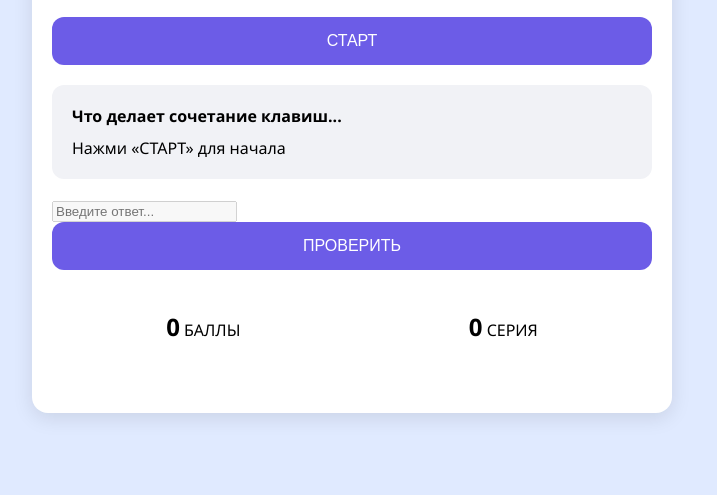
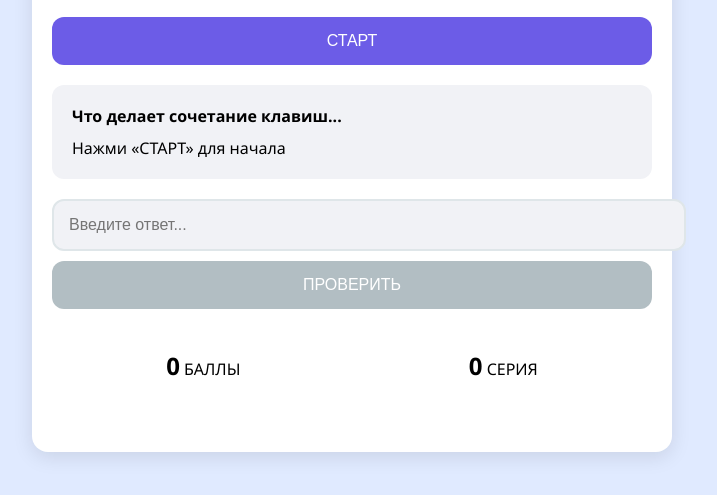
Before and after one commit to DeniTuranov/excel-ninja, a website: page index.html in a window 1280 px wide. Shown: the part 171-666 px from the top of the page, without its empty margins (288-1005 px from the left). Drawn offline with Linux system fonts and the light colour scheme.

Commit message:
style.css

```diff
--- a/style.css
+++ b/style.css
@@ -88,3 +88,39 @@ header h1 span {
   font-weight: 500;
   min-height: 30px;
 }
+.answer-area {
+  margin: 20px 0;
+  display: flex;
+  flex-direction: column;
+  gap: 10px;
+}
+
+.answer-input {
+  width: 100%;
+  padding: 15px;
+  border: 2px solid #dfe6e9;
+  border-radius: 12px;
+  font-size: 16px;
+  transition: all 0.3s ease;
+}
+
+.answer-input:focus {
+  outline: none;
+  border-color: #6c5ce7;
+  box-shadow: 0 0 0 2px rgba(108, 92, 231, 0.2);
+}
+
+.check-btn {
+  background: #00b894;
+  margin-top: 0;
+}
+
+.glow-btn:disabled {
+  background: #b2bec3;
+  cursor: not-allowed;
+}
+
+.answer-input:disabled {
+  background: #f1f2f6;
+  cursor: not-allowed;
+}
```
